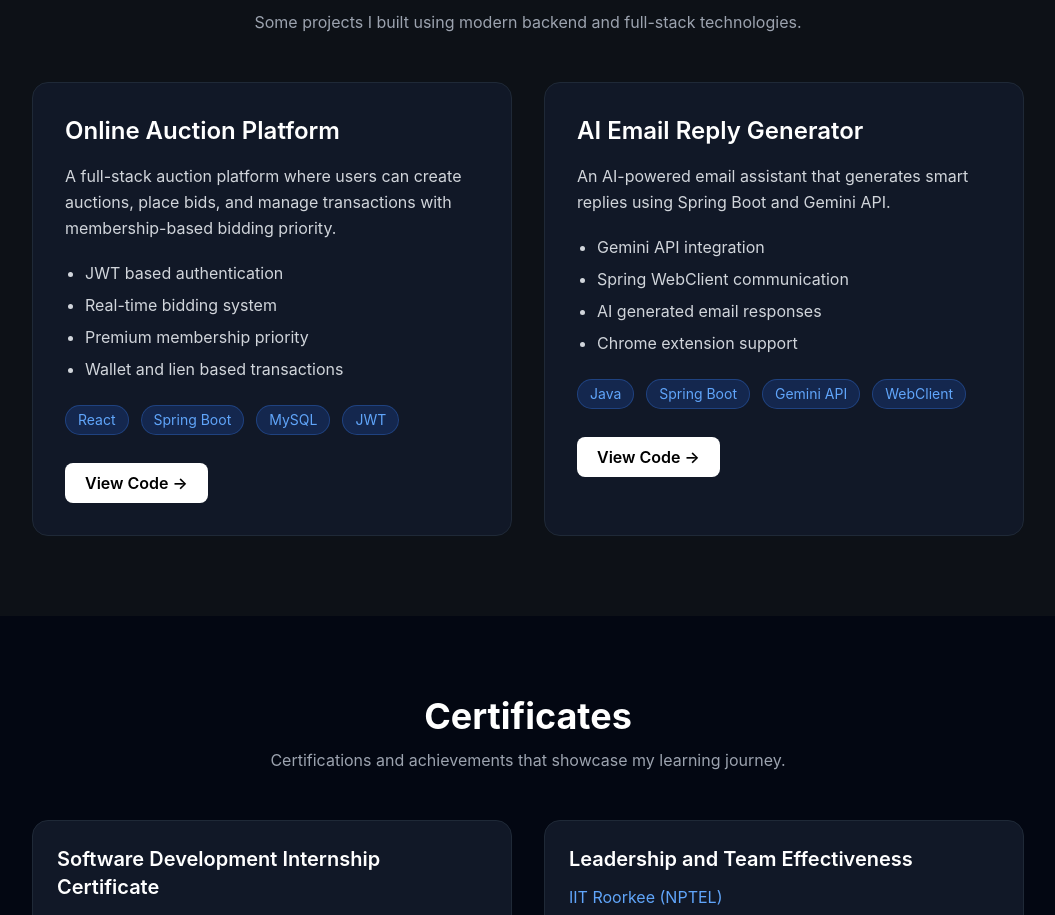
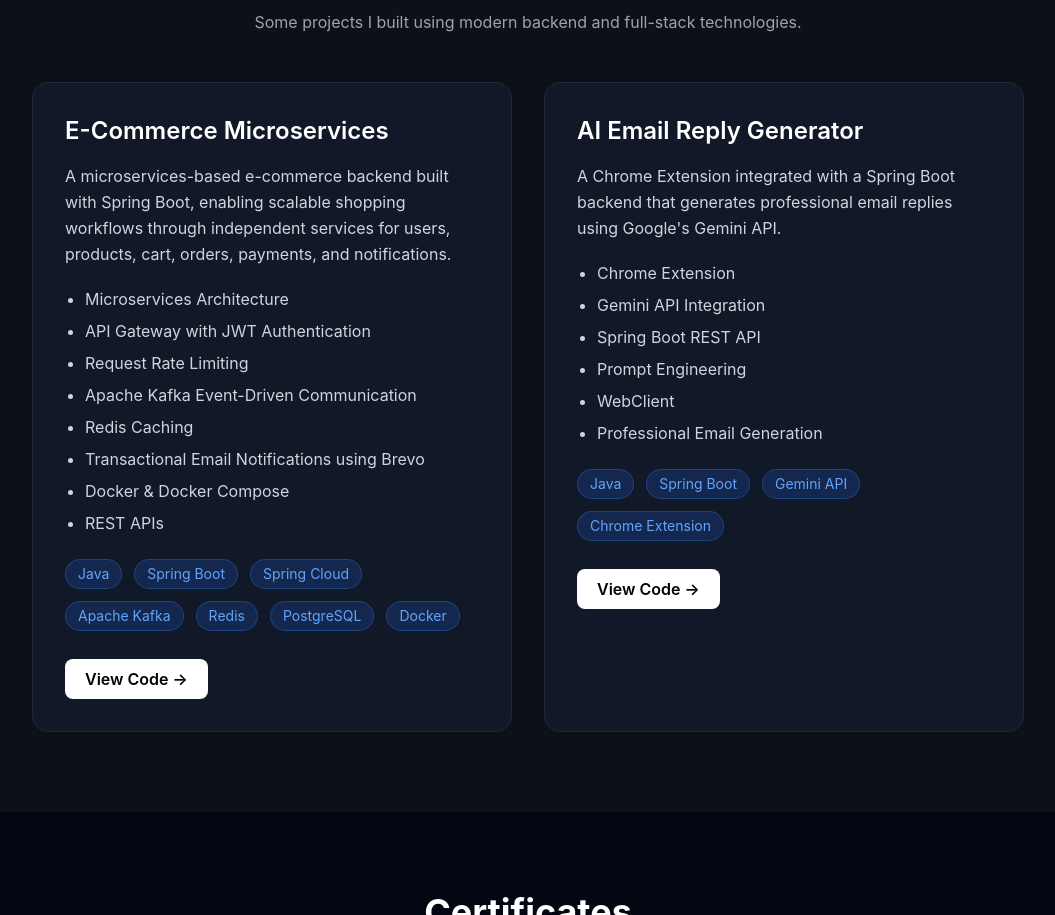
Before and after one commit to prakhilkumar/prakhil-portfolio, a React (Vite) app: page / in a window 1280 px wide. Shown: the part 1726-2641 px from the top of the page, without its empty margins (112-1167 px from the left). Built offline with nearby package versions, Linux system fonts and the light colour scheme.

Commit message:
update project

```diff
--- a/src/data/projects.js
+++ b/src/data/projects.js
@@ -1,31 +1,35 @@
+
 const projects = [
   {
-    title: "Online Auction Platform",
+    title: "E-Commerce Microservices",
 
     description:
-      "A full-stack auction platform that allows users to list products, participate in auctions, place bids, manage wallet balance, and purchase premium memberships.",
+      "A microservices-based e-commerce backend built with Spring Boot, enabling scalable shopping workflows through independent services for users, products, cart, orders, payments, and notifications.",
 
     features: [
-      "JWT Authentication & Authorization",
-      "Wallet & Lien Amount Management",
-      "Premium Membership (Silver, Gold, Platinum)",
-      "Real-time Auction Timer",
-      "Bid Management",
-      "REST APIs",
-      "Responsive React UI"
+      "Microservices Architecture",
+      "API Gateway with JWT Authentication",
+      "Request Rate Limiting",
+      "Apache Kafka Event-Driven Communication",
+      "Redis Caching",
+      "Transactional Email Notifications using Brevo",
+      "Docker & Docker Compose",
+      "REST APIs"
     ],
 
     tech: [
-      "React",
+      "Java",
       "Spring Boot",
-      "Java",
-      "MySQL",
-      "JWT"
+      "Spring Cloud",
+      "Apache Kafka",
+      "Redis",
+      "PostgreSQL",
+      "Docker"
     ],
 
-    github: "https://github.com/prakhilkumar",
+    github: "https://github.com/prakhilkumar/spring-boot-microservices-ecommerce",
 
-    image: "/projects/auction.png"
+    image: "/projects/ecommerce.png"
   },
 
   {
@@ -50,7 +54,7 @@ const projects = [
       "Chrome Extension"
     ],
 
-    github: "https://github.com/prakhilkumar",
+    github: "https://github.com/prakhilkumar/email-replier",
 
     image: "/projects/email.png"
   }
--- a/src/sections/Projects.jsx
+++ b/src/sections/Projects.jsx
@@ -1,33 +1,6 @@
+
 import { motion } from "framer-motion";
-
-const projects = [
-  {
-    title: "Online Auction Platform",
-    description:
-      "A full-stack auction platform where users can create auctions, place bids, and manage transactions with membership-based bidding priority.",
-    features: [
-      "JWT based authentication",
-      "Real-time bidding system",
-      "Premium membership priority",
-      "Wallet and lien based transactions",
-    ],
-    tech: ["React", "Spring Boot", "MySQL", "JWT"],
-    github: "https://github.com/prakhilkumar/OnlineAuctionPlatform",
-  },
-  {
-    title: "AI Email Reply Generator",
-    description:
-      "An AI-powered email assistant that generates smart replies using Spring Boot and Gemini API.",
-    features: [
-      "Gemini API integration",
-      "Spring WebClient communication",
-      "AI generated email responses",
-      "Chrome extension support",
-    ],
-    tech: ["Java", "Spring Boot", "Gemini API", "WebClient"],
-    github: "https://github.com/prakhilkumar/email-replier",
-  },
-];
+import projects from "../data/projects";
 
 function Projects() {
   return (
@@ -35,40 +8,35 @@ function Projects() {
       id="projects"
       className="px-6 md:px-20 py-20"
     >
-
       <h2 className="text-4xl font-bold text-center mb-3 text-white">
         Featured Projects
       </h2>
-
 
       <p className="text-center text-gray-400 mb-12">
         Some projects I built using modern backend and full-stack technologies.
       </p>
 
-
       <div className="grid md:grid-cols-2 gap-8">
-
         {projects.map((project, index) => (
-
           <motion.div
             key={index}
             initial={{
               opacity: 0,
-              y: 40
+              y: 40,
             }}
             whileInView={{
               opacity: 1,
-              y: 0
+              y: 0,
             }}
             viewport={{
-              once: true
+              once: true,
             }}
             transition={{
               duration: 0.5,
-              delay: index * 0.2
+              delay: index * 0.2,
             }}
             whileHover={{
-              y: -8
+              y: -8,
             }}
             className="
               bg-gray-900
@@ -79,34 +47,22 @@ function Projects() {
               transition
             "
           >
-
             <h3 className="text-2xl font-semibold mb-4">
               {project.title}
             </h3>
-
 
             <p className="text-gray-300 leading-relaxed mb-5">
               {project.description}
             </p>
 
-
             <ul className="list-disc ml-5 text-gray-300 space-y-2 mb-6">
-
               {project.features.map((feature, i) => (
-
-                <li key={i}>
-                  {feature}
-                </li>
-
+                <li key={i}>{feature}</li>
               ))}
-
             </ul>
 
-
             <div className="flex flex-wrap gap-3 mb-7">
-
               {project.tech.map((item) => (
-
                 <span
                   key={item}
                   className="
@@ -121,11 +77,8 @@ function Projects() {
                 >
                   {item}
                 </span>
-
               ))}
-
             </div>
-
 
             <a
               href={project.github}
@@ -145,14 +98,9 @@ function Projects() {
             >
               View Code →
             </a>
-
-
           </motion.div>
-
         ))}
-
       </div>
-
     </section>
   );
 }
```
